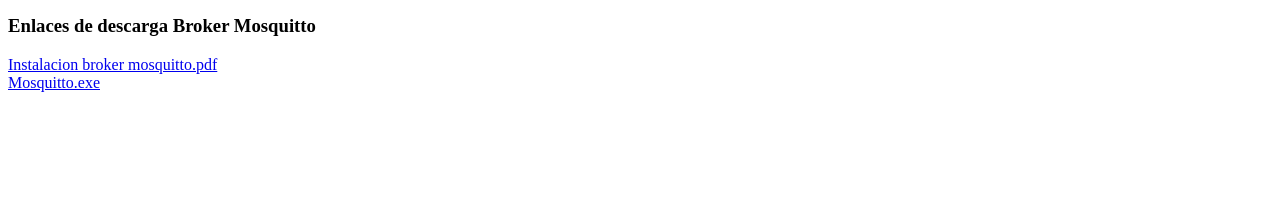
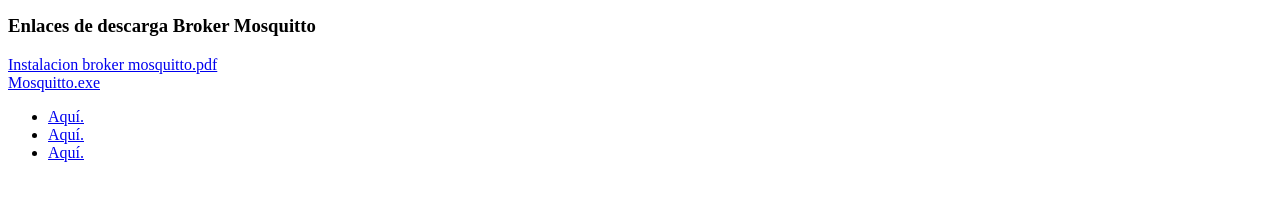
Before and after one commit to aranda-docs/aranda-jekyll-theme, a Jekyll site: the page built from docs/2.2-uso.md, in a window 1280 px wide. Shown: the part 719-928 px from the top of the page. Built offline with Jekyll 4.4.1, drawn with Linux system fonts in a browser that asks for light colours; before the commit the page ends 900 px from its top, so only the background shows below that.

Commit message:
Update 2.2-uso.md

```diff
--- a/docs/2.2-uso.md
+++ b/docs/2.2-uso.md
@@ -41,6 +41,9 @@
 <br>
 [Mosquitto.exe](https://arandasoft.com/)
 
+- [Aquí.](download.arandasoft.com/wp-1/aranda_doc-8/CMDBW/ Update_Pack_CMDB_Web_8.11.23.pdf)
+- [Aquí.](download.arandasoft.com/wp-1/aranda_doc-8/CMDBW/ Update_Pack_CMDB_Web_8.11.22.pdf)
+- [Aquí.](download.arandasoft.com/wp-1/aranda_doc-8/CMDBW/ Update_Pack_CMDB_Web_8.11.21.pdf)
 <br>
 
 <br>
```
